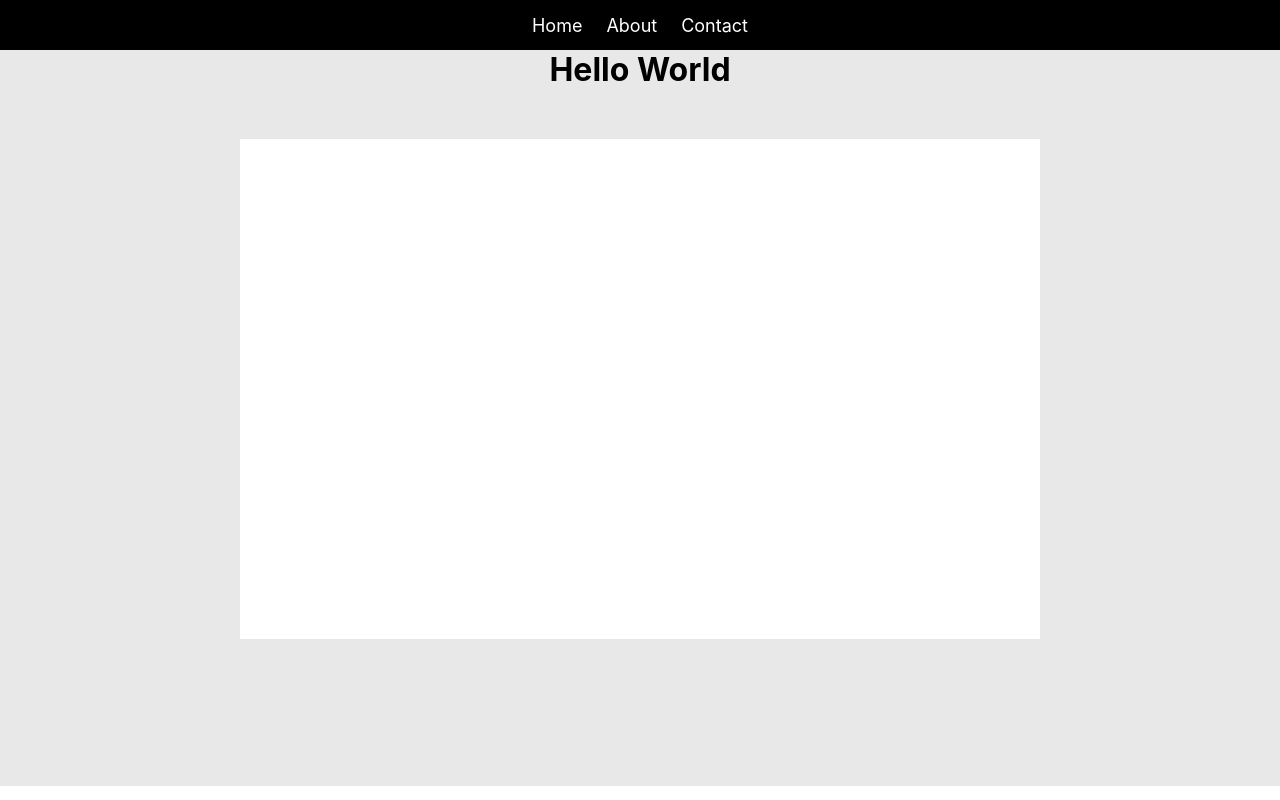
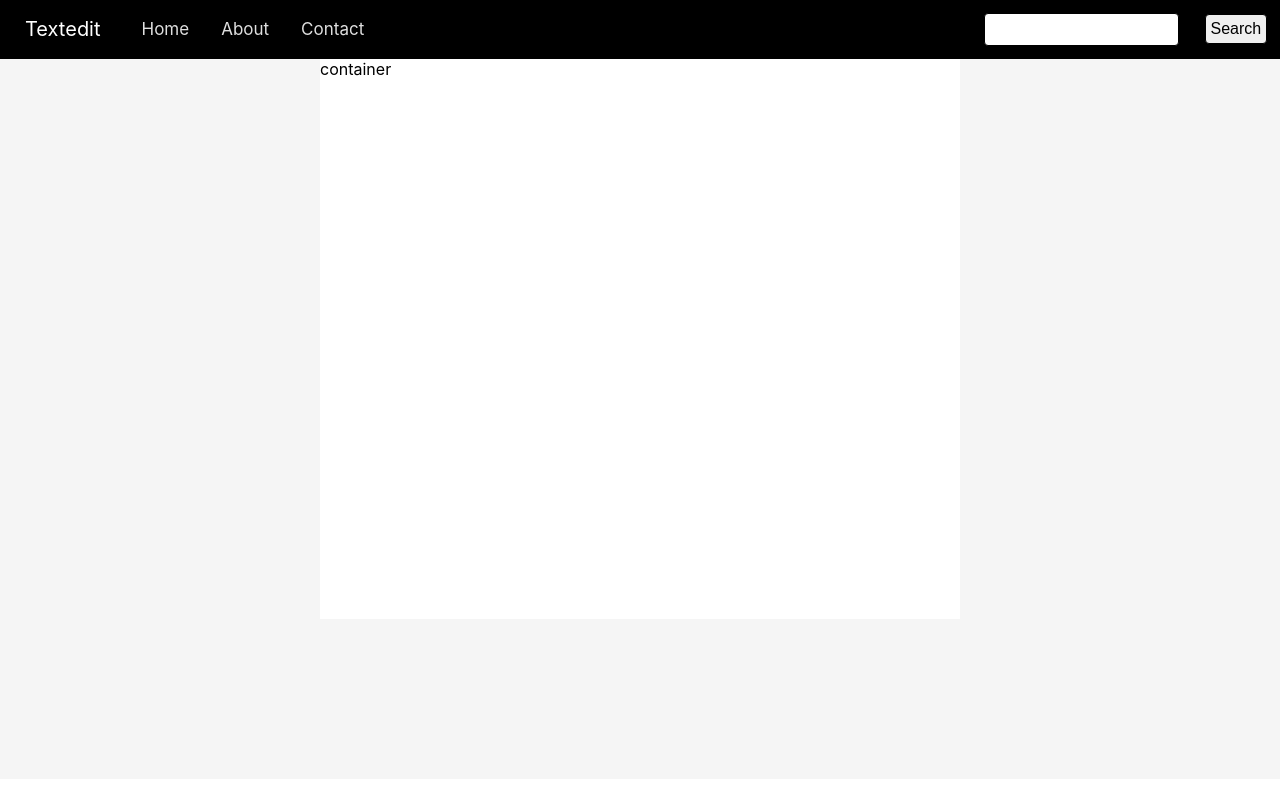
Before and after one commit to pushkardangi/textedit-app, a React (Create React App) app: page / in a window 1280 px wide. Built offline with nearby package versions, Linux system fonts and the light colour scheme.

Commit message:
05 completed

```diff
--- a/public/index.html
+++ b/public/index.html
@@ -10,7 +10,7 @@
 
   <link rel="apple-touch-icon" href="%PUBLIC_URL%/logo192.png" />
   <link rel="manifest" href="%PUBLIC_URL%/manifest.json" />
-  <title>React App</title>
+  <title>Textedit</title>
 </head>
 
 <body>
--- a/src/App.css
+++ b/src/App.css
@@ -37,43 +37,90 @@
   }
 } */
 
-*{
+* {
   margin: 0px;
   padding: 0px;
 }
 
-ul{
-  list-style: none;
-  height: 50px;
-  width: 100%;
+div.navbar{
   background-color: black;
 
   display: flex;
-  justify-content: center;
+  justify-content: space-between;
+}
+
+ul.nav-part-one{
+  list-style: none;
+  height: 100%;
+  width: 100%;
+  /* background-color: red; */
+
+  display: flex;
   align-items: center;
+  justify-content: flex-start;
+}
+
+a {
+  text-decoration: none;
+}
+
+.app-name a{
+  font-size: 20px;
+  color: white;
+  padding: 0px 25px;
+  /* background-color: yellow; */
+}
+
+.nav-link a{
+  font-size: 17px;
+  color: rgb(223, 223, 223);
+  padding: 0px 16px;
+  /* background-color: pink; */
+}
+
+.nav-link:hover a{
+  color: rgb(85, 124, 158);
+}
+
+div.nav-part-two{
+  background-color: black;
+  width: 30vw;
+
+  display: flex;
+  align-items: center;
+  justify-content: flex-end;
+}
+
+.inputs{
+  margin: 1vw;
+  border-radius: 4px;
+}
+
+#input1{
+  padding: 8px;
+  border: 1px solid black;
+
+}
+
+#input2{
+  font-size: 16px;
+  padding: 5px;
+  border: 1px solid black;
 }
 
 
-.nav-item{
-  font-size: 18px;
-  color: white;
-  padding: 12px;
-}
-.nav-item:hover{
-  background-color: rgb(49, 49, 49);
+
+
+.main {
+  width: 100%;
+  height: 90vh;
+  background-color: whitesmoke;
 }
 
-.main{
-  width: 100%;
-  height: 92vh;
-  text-align: center;
-  background-color: rgb(232, 232, 232);
+.container {
+  width: 50vw;
+  height: 70vh;
+  margin: auto;
+  /* margin-top: 50px; required */
+  background-color: white;
 }
-
-.container{
-  width: 800px;
-  height: 500px;
-  margin: auto;
-  margin-top: 50px;
-  background-color: rgb(255, 255, 255);
-}
--- a/src/App.js
+++ b/src/App.js
@@ -5,17 +5,27 @@ function App() {
   return (
     <>
       <nav>
-        <ul className="nav">
-          <li className="nav-item">Home</li>
-          <li className="nav-item">About</li>
-          <li className="nav-item">Contact</li>
-        </ul>
+        <div className="navbar">
+          <div className="nav">
+            <ul className="nav-part-one">
+              <li className="nav-item app-name"><a href="/">Textedit</a></li>
+              <li className="nav-item nav-link"><a href="/">Home</a></li>
+              <li className="nav-item nav-link"><a href="/">About</a></li>
+              <li className="nav-item nav-link"><a href="/">Contact</a></li>
+            </ul>
+          </div>
+
+          <div className="nav-part-two">
+            <div><input className="inputs" type="text" name="search" id="input1" /></div>
+            <div><input className="inputs" type="button" value="Search" id="input2" /></div>
+          </div>
+
+        </div>
       </nav>
 
       <main className="main">
-        <h1>Hello World</h1>
         <div className="container">
-
+          container
         </div>
       </main>
     </>
```
